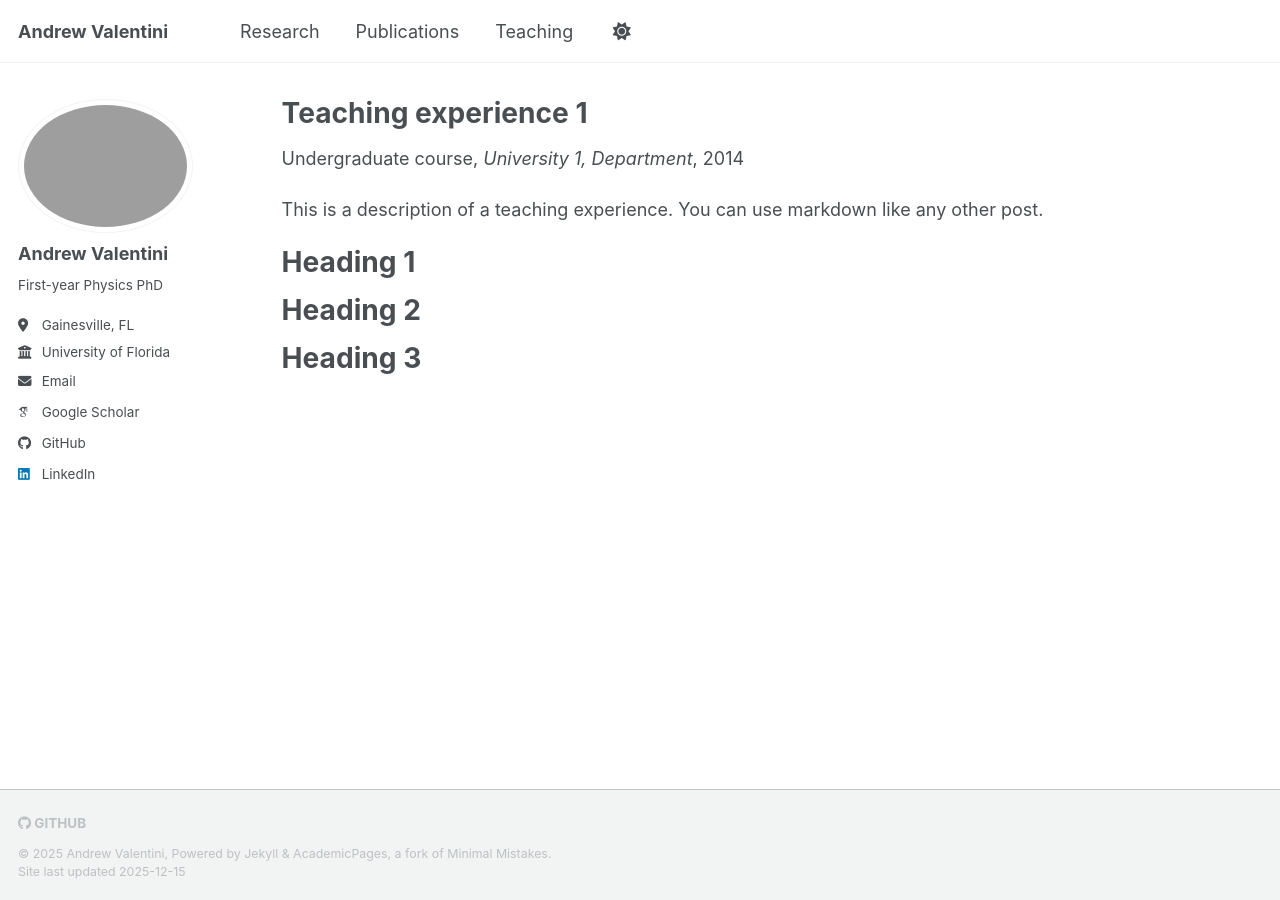
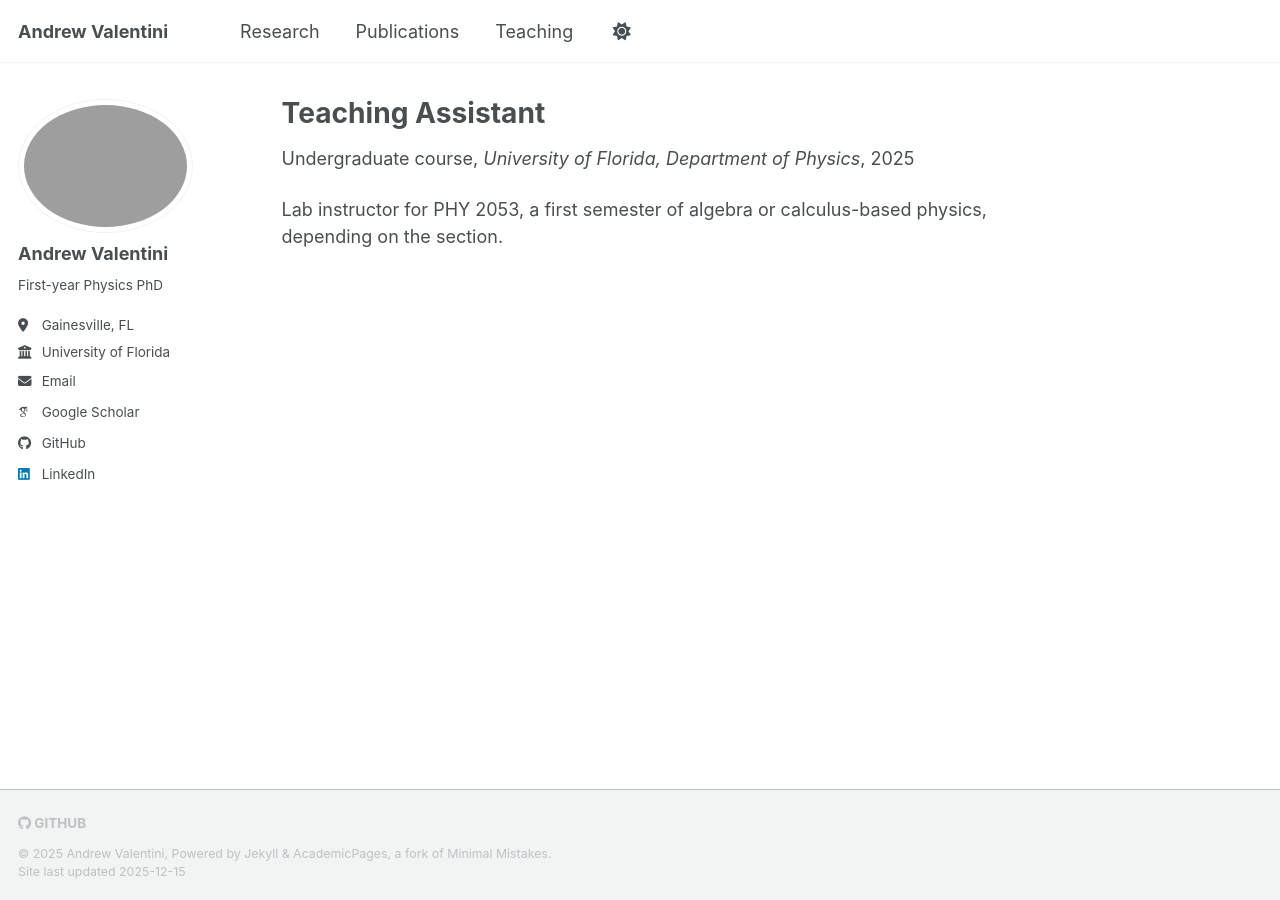
Before and after one commit to AndrewValentini/andrewfvalentini, a Jekyll site: the page built from _teaching/2014-spring-teaching-1.md, in a window 1280 px wide. Built offline with Jekyll 4.4.1, drawn with Linux system fonts in a browser that asks for light colours; some web fonts are replaced; a script bundle is joined from its source files by our own code; library files that are not in the unit come from our copies.

Commit message:
adding TA exp

```diff
--- a/_teaching/2014-spring-teaching-1.md
+++ b/_teaching/2014-spring-teaching-1.md
@@ -1,23 +1,14 @@
 ---
-title: "Teaching experience 1"
+title: "Teaching Assistant"
 collection: teaching
 type: "Undergraduate course"
-permalink: /teaching/2014-spring-teaching-1
-venue: "University 1, Department"
-date: 2014-01-01
-location: "City, Country"
+permalink: false
+venue: "University of Florida, Department of Physics"
+date: 2025-08-01
+location: "Gainesville, Florida"
 
 share : false
 navigation: false
 ---
 
-This is a description of a teaching experience. You can use markdown like any other post.
-
-Heading 1
-======
-
-Heading 2
-======
-
-Heading 3
-======
+Lab instructor for PHY 2053, a first semester of algebra or calculus-based physics, depending on the section.
```
